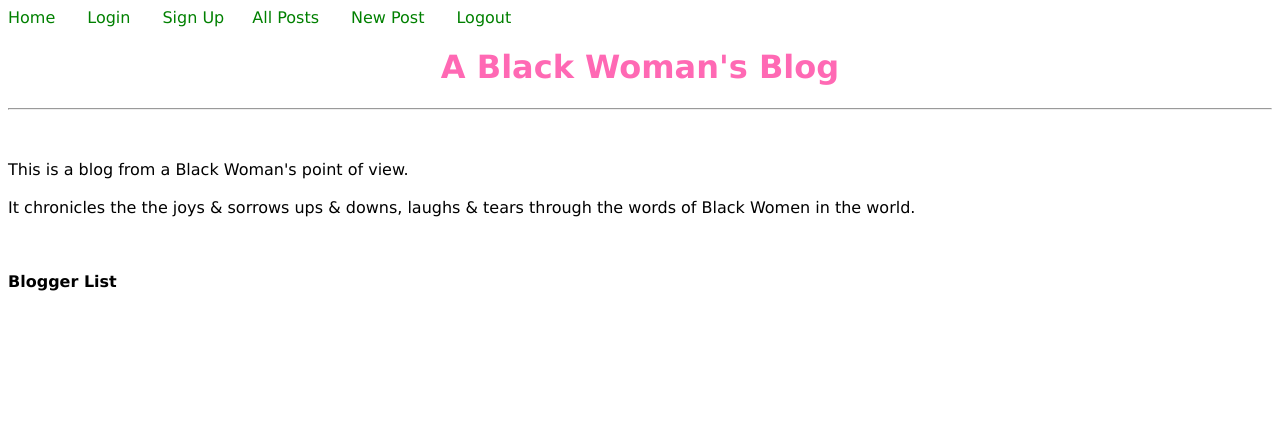
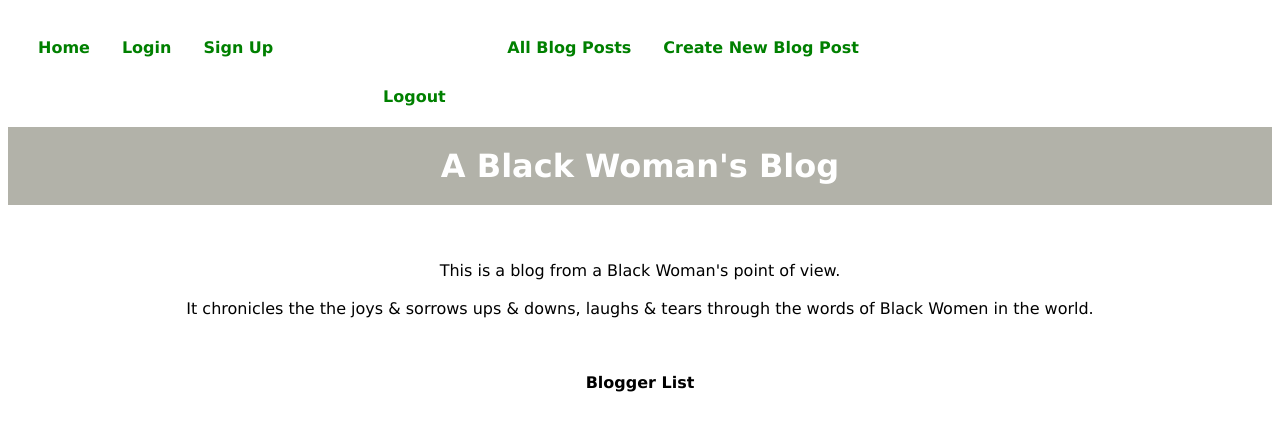
Before and after one commit to ladyjp/blogz, a Flask app: page / in a window 1280 px wide. Shown: the top 431 px of the page. Run offline with Flask 2, Linux system fonts and the light colour scheme; data that the repository does not hold is empty.

Commit message:
added some css

```diff
--- a/main.py
+++ b/main.py
@@ -31,6 +31,7 @@ class User(db.Model):
         self.username = username
         self.password = password
 
+#restricts available pages to login, signup or index
 @app.before_request
 def require_login():
     allowed_routes = ['login', 'signup', 'index']
@@ -38,7 +39,7 @@ def require_login():
         flash('Login or Signup Required to Post to Blog', 'error')
         return redirect('/login')
 
-
+#logs in users to see their page and other user pages
 @app.route('/login', methods=['POST', 'GET'])
 def login():
     if request.method == 'POST':
@@ -48,7 +49,7 @@ def login():
         if user and user.password == password:
             session['username'] = username
             flash("Logged in")
-            return redirect('/home')
+            return redirect('/index')
 
         elif user != username:
             flash('User does not exist', 'error')
@@ -60,6 +61,8 @@ def login():
 
     return render_template('login.html')
 
+
+#new users can create an account (username & password); verifies length of entries and password
 @app.route('/signup', methods=['POST', 'GET'])
 def signup():
     if request.method == 'POST':
@@ -70,7 +73,6 @@ def signup():
         username_error = ''
         password_error = ''
         verify_error = ''
-
 
         if  username == "":
             username_error = 'Please enter Username'
@@ -118,24 +120,30 @@ def signup():
 
 
 
+#displays all user names and links to their page once user has signed up or logged on
+@app.route('/')
+@app.route('/index', methods=['POST', 'GET'])
+def index():
+    blogs = Blog.query.all()
+    users = User.query.all()
+    if request.method == 'GET':
+        if 'id' in request.args:
+            blog_id = int(request.args.get('id'))
+            blogs = Blog.query.filter_by(id=blog_id).first()
+            return render_template('single.html', blogtitle=blogs.blogtitle, body=blogs.body,
+                username=blogs.owner.username, user_id=blogs.owner_id)
+        if 'userid' in request.args:
+            user_id = int(request.args.get('userid'))
+            entries = Blog.query.filter_by(owner_id=user_id).all()
+            return render_template('singleuser.html', blogs=entries)
 
-@app.route('/')
-@app.route('/index')
-def index():
-
-    users = User.query.all()
-    return render_template('index.html', users=users)
+        return render_template('index.html', users=users)
 
 
-#Home app route refers to the page users see after they log in to indicate what they want to do
-@app.route('/home', methods=['POST', 'GET'])
-def home():
-    return render_template('home.html')
 
 @app.route('/blog', methods=['POST', 'GET'])
 def blog():
     blogs = Blog.query.all()
-
 
     if request.method == 'GET':
         if 'id' in request.args:
@@ -150,16 +158,12 @@ def blog():
 
         return render_template('blog.html', blogs=blogs)
 
-
-@app.route('/single')
-def single():
-    return render_template('single.html')
-
-
+#renders blank page for entrying new post
 @app.route('/newpost', methods=['POST', 'GET'])
 def newpost():
     return render_template('newpost.html')
 
+#queries owner of blog and verifies if entries were made; displays errors if title or body are not present
 @app.route('/addpost', methods=['POST'])
 def addpost():
 
@@ -193,7 +197,7 @@ def addpost():
             body_error=body_error)
 
 
-
+#logs user out of session
 @app.route('/logout')
 def logout():
     del session['username']
--- a/templates/base.html
+++ b/templates/base.html
@@ -3,17 +3,24 @@
 
     <head>
         <header>
-                <div>
-                    <a href='/index'>Home</a> &ensp;&ensp;&ensp;
-                    <a href='/login'>Login</a> &ensp;&ensp;&ensp;
-                    <a href='/signup'>Sign Up</a>&ensp;&ensp;&ensp;
-                    <a href='/blog'>All Posts</a> &ensp;&ensp;&ensp;
-                    <a href='/newpost'>New Post</a> &ensp;&ensp;&ensp;
-                    <a href='/logout'>Logout</a>
+                <div style="text-align:center; display: inline-block; padding: 30px; font-weight: bold;">
+                <a href='/index'>Home</a> &ensp;&ensp;&ensp;
+                <a href='/login'>Login</a> &ensp;&ensp;&ensp;
+                <a href='/signup'>Sign Up</a>
+                </div>
+
+                <div style="text-align:center; display: inline-block; padding-left:  200px;font-weight: bold; ">
+                <a href='/blog'>All Blog Posts</a> &ensp;&ensp;&ensp;
+                <a href='/newpost'>Create New Blog Post</a> &ensp;&ensp;
 
                 </div>
+
+                <div style="text-align:right; display: inline-block; padding-left: 375px; font-weight: bold;">
+                <a href='/logout'style="text-align: right;">Logout</a>
+                </div>
+
         <h1>A Black Woman's Blog</h1>
-        <hr>
+
         </header>
         <style>
             .error {
@@ -30,8 +37,10 @@
             body {background-color:rgb(243, 245, 246);
            }
             h1 { font-family: Verdana, Geneva, Tahoma, sans-serif, serif;
-                color:hotpink;
+                color: white;
                 text-align: center;
+                background-color: rgb(178, 178, 169);
+                padding: 20px;
             }
             label {
                 font-family: Verdana, Geneva, Tahoma, sans-serif, serif;
--- a/templates/index.html
+++ b/templates/index.html
@@ -4,18 +4,20 @@
 
 
 <br>
-    <p> This is a blog from a Black Woman's point of view.  <br><br>It chronicles the the joys & sorrows
+    <p style="text-align:center;"> This is a blog from a Black Woman's point of view.  <br><br>It chronicles the the joys & sorrows
         ups & downs, laughs & tears through the words of Black Women in the world. </p>
 
-<br><h4>Blogger List</h4>
+<br>
+    <div style="text-align:center;">
+    <h4>Blogger List</h4>
 
     <ul>
         {% for u in users %}
 
-        <h5><a href ="/singleuser?id={{u.id}}">{{u.username}}</a></h5>
+        <h5><a href ="/blog?userid={{u.id}}">{{u.username}}</a></h5>
 
         {% endfor %}
     </ul>
-
+    </div>
 
 {% endblock %}
--- a/templates/newpost.html
+++ b/templates/newpost.html
@@ -3,7 +3,7 @@
 
 {% block content %}
 
-<a href='/blog'>Read Blogs, Blogs and More Blogs</a> <br><br>
+
 
 <form action="/addpost" method='post'>
     <label> New Blog Post Title:</label>  <p class="error">{{title_error}}</p>
--- a/templates/singleUser.html
+++ b/templates/singleUser.html
@@ -6,8 +6,8 @@
     <h4>{{b.blogtitle}}</h4>
     <p>{{b.body}}</p>
     <p>written by {{b.owner.username}}</p>
+    <hr>
+    {% endfor %}
 
-
-    {% endfor %}
 </ul>
 {% endblock %}
```
